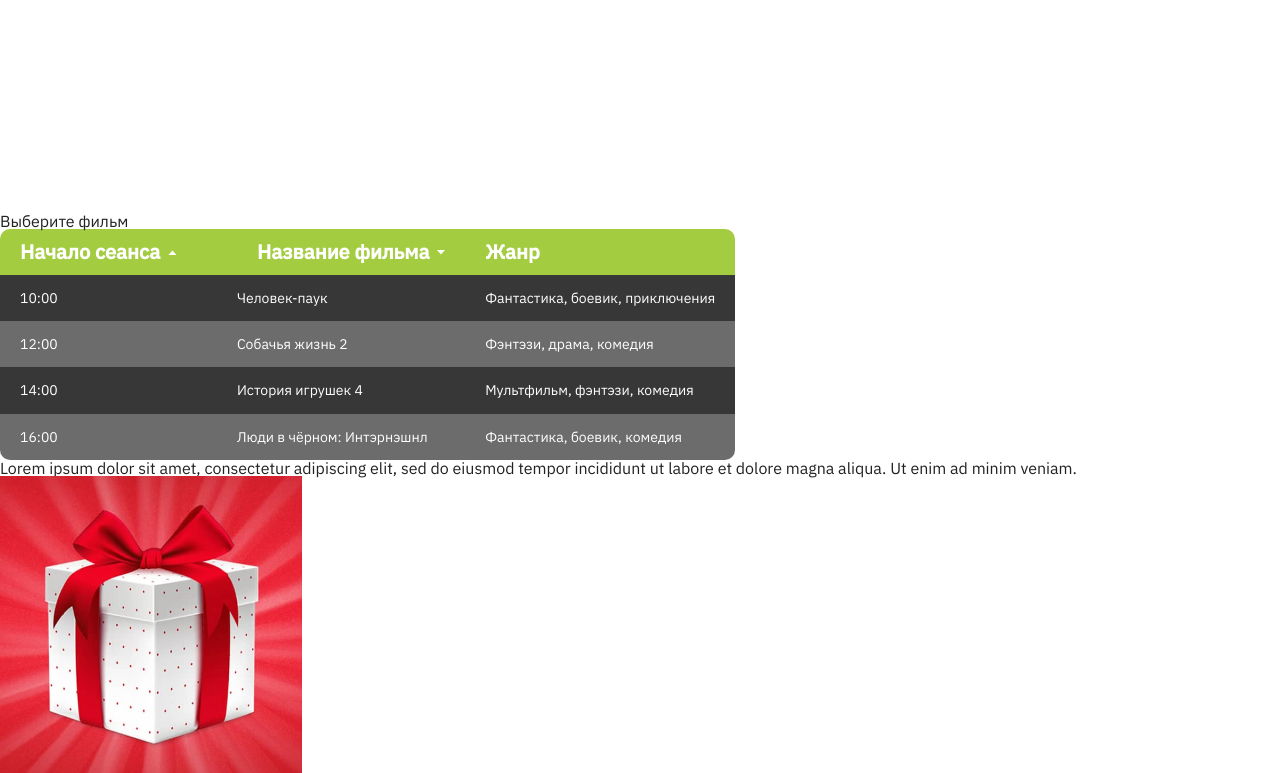
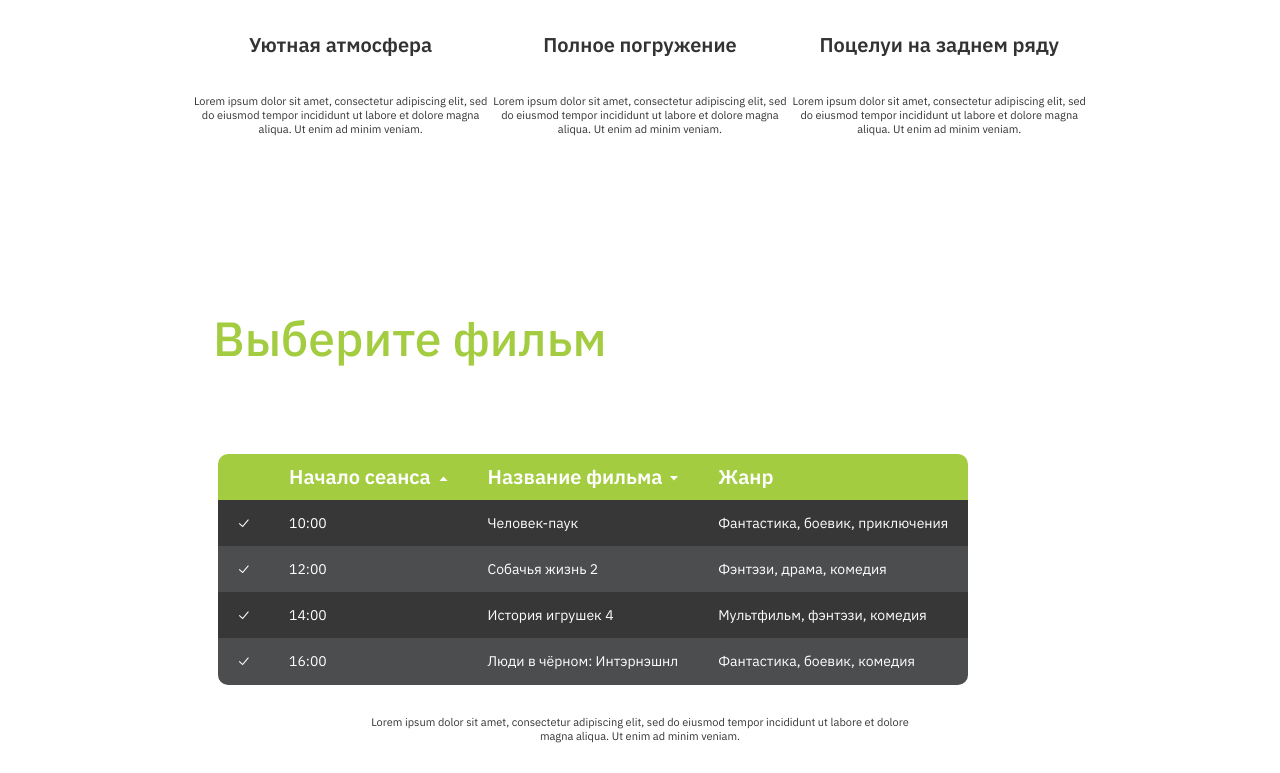
Before and after one commit to Bukarra/Innopolis-Study-Project, a website: page index.html in a window 1280 px wide. Shown: the part 1519-2292 px from the top of the page. Drawn offline with Linux system fonts and the light colour scheme.

Commit message:
2.12-9-Начало

```diff
--- a/css/main.css
+++ b/css/main.css
@@ -20,6 +20,13 @@
     font-style: normal;
 }
 
+@font-face {
+    font-family: 'IBM_Plex_Sans';
+    src: url('../fonts/IBMPlexSans-SemiBold.ttf');
+    font-weight: 600;
+    font-style: normal;
+}
+
 /** Общие стили */
 body {
     font-family: 'IBM_Plex_Sans',
@@ -38,6 +45,13 @@ body {
     font-size: 11px;
     line-height: 1.27;
     color: #333333;
+}
+
+.headline-font_bold {
+    font-weight: 600;
+    font-size: 20px;
+    line-height: 1.3;
+    color: #333;
 }
 
 .picture-size {
@@ -254,7 +268,7 @@ body {
 /** Блок 2 */
 .block02 {
     max-width: 1124px;
-    height: 900px;
+    height: 1000px;
     margin: 0 auto;
 }
 
@@ -303,65 +317,111 @@ body {
     width: 33.33%;
 }
 
-.block02__benefits {
+.block02__large-text {
+    margin: 35px 0 37px;
+}
+
+.block02__small-text {
+    margin-bottom: 60px;
+}
+
+.block02 .block02__benefits {
     margin: 0 -27px;
 }
 
-.table01 {
+/** Блок 3 */
+
+.block03 {
+    max-width: 1124px;
+    height: 490px;
+    margin: 0 auto;
+}
+
+.block03__inner {
+    max-width: 854px;
+    margin: 0 auto;
+}
+
+.block03__table-wrap {
+    max-width: 844px;
+    margin: 0 auto;
+}
+
+.block03__headline {
+    margin: -5px 0 84px;
+}
+
+.block03__table {
     border-collapse: collapse;
     border-radius: 10px;
     overflow: hidden;
     text-align: left;
 }
 
-.table01 th {
+.block03__table th {
     background: #A3CC40;
+    padding: 10px 20px;
 }
 
-.table01__col1 {
-    padding: 10px 40px 10px 20px;
+.block03__table_white {
+    text-decoration: none;
+    color: #FFF;
 }
 
-.table01__col2 {
-    padding: 10px 20px 10px 40px;
+.block03__link-icon {
+    display: inline-block;
+    vertical-align: top;
+    margin-top: 12px;
+    margin-left: 3px;
 }
 
-.table01__col3 {
-    padding: 10px 60px 10px 20px;
-}
-
-.table01__link {
-    font-weight: 600;
-    font-size: 20px;
-    line-height: 1.3;
-    color: #FFF;
-    text-decoration: none;
-}
-
-.table01__linkicon {
-    display: inline-block;
-    vertical-align: top;
-    margin-top: 11px;
-    padding-left: 3px;
-}
-
-.table01 tr {
-    vertical-align: top;
-}
-
-.table01 td {
+.block03__table td {
     background: #373737;
     padding: 14px 20px;
     color: #FFF;
-    font-weight: 400;
+    font-weight: normal;
     font-size: 14px;
     line-height: 1.3;
 }
 
-.table01 tr:nth-child(2n+1) td {
-    background: #6c6c6c;
+.block03__table tr:nth-child(2n+1) td {
+    background: #4C4D4F;
+}
+
+.block03__check {
+    fill: #FFF;
+}
+
+.block03__check:hover {
+    fill: #A3CC40;
+}
+
+.block03__text {
+    margin: 31px auto;
+    text-align: center;
+    width: 539px;
+}
+
+/** Блок 4 */
+.block04 {
+    background: url('../images/block04_background.jpg') no-repeat center / cover,
+        teal;
+    max-width: 1124px;
+    height: 700px;
+    margin: 0 auto;
+    position: relative;
+    overflow: hidden;
+}
+
+.block04::after {
+    content: '';
+    display: block;
+    border-bottom: 167px solid transparent;
+    border-left: 100vw solid #FFF;
+    position: absolute;
+    top: 0;
+    left: 0;
 }
 
 
-
 /** Медиа – правила */
--- a/index.html
+++ b/index.html
@@ -137,10 +137,10 @@
                 <div class="block02__benefits">
                     <div class="block02__benefit">
                         <img class="block02__pic1 picture-size" src="images/whyus1_land.jpg" alt="Большие экраны">
-                        <div>
+                        <div class="headline-font_bold block02__large-text">
                             Большие экраны
                         </div>
-                        <div>
+                        <div class="paragraph-font block02__small-text">
                             Lorem ipsum dolor sit amet, consectetur adipiscing elit, sed do
                             eiusmod tempor incididunt ut labore et dolore magna aliqua. Ut enim ad
                             minim veniam.
@@ -148,10 +148,10 @@
                     </div>
                     <div class="block02__benefit">
                         <img class="block02__pic2 picture-size" src="images/whyus2_land.jpg" alt="Объёмный звук">
-                        <div>
+                        <div class="headline-font_bold block02__large-text">
                             Объёмный звук
                         </div>
-                        <div>
+                        <div class="paragraph-font block02__small-text">
                             Lorem ipsum dolor sit amet, consectetur adipiscing elit, sed do
                             eiusmod tempor incididunt ut labore et dolore magna aliqua. Ut enim ad
                             minim veniam.
@@ -159,10 +159,10 @@
                     </div>
                     <div class="block02__benefit">
                         <img class="block02__pic3 picture-size" src="images/whyus3_land.jpg" alt="Удобные кресла">
-                        <div>
+                        <div class="headline-font_bold block02__large-text">
                             Удобные кресла
                         </div>
-                        <div>
+                        <div class="paragraph-font block02__small-text">
                             Lorem ipsum dolor sit amet, consectetur adipiscing elit, sed do
                             eiusmod tempor incididunt ut labore et dolore magna aliqua. Ut enim ad
                             minim veniam.
@@ -170,10 +170,10 @@
                     </div>
                     <div class="block02__benefit">
                         <img class="block02__pic4 picture-size" src="images/whyus4_land.jpg" alt="Уютная атмосфера">
-                        <div>
+                        <div class="headline-font_bold block02__large-text">
                             Уютная атмосфера
                         </div>
-                        <div>
+                        <div class="paragraph-font block02__small-text">
                             Lorem ipsum dolor sit amet, consectetur adipiscing elit, sed do
                             eiusmod tempor incididunt ut labore et dolore magna aliqua. Ut enim ad
                             minim veniam.
@@ -181,10 +181,10 @@
                     </div>
                     <div class="block02__benefit">
                         <img class="block02__pic5 picture-size" src="images/whyus5_land.jpg" alt="Полное погружение">
-                        <div>
+                        <div class="headline-font_bold block02__large-text">
                             Полное погружение
                         </div>
-                        <div>
+                        <div class="paragraph-font block02__small-text">
                             Lorem ipsum dolor sit amet, consectetur adipiscing elit, sed do
                             eiusmod tempor incididunt ut labore et dolore magna aliqua. Ut enim ad
                             minim veniam.
@@ -193,10 +193,10 @@
                     <div class="block02__benefit">
                         <img class="block02__pic6 picture-size" src="images/whyus6_land.jpg"
                             alt="Поцелуи на заднем ряду">
-                        <div>
+                        <div class="headline-font_bold block02__large-text">
                             Поцелуи на заднем ряду
                         </div>
-                        <div>
+                        <div class="paragraph-font block02__small-text">
                             Lorem ipsum dolor sit amet, consectetur adipiscing elit, sed do
                             eiusmod tempor incididunt ut labore et dolore magna aliqua. Ut enim ad
                             minim veniam.
@@ -206,61 +206,103 @@
             </div>
         </div>
     </div>
-    <section>
-        <div>
-            <a id="selectfilm">
-                <h2>Выберите фильм</h2>
-            </a>
+    <div class="block03">
+        <div class="block03__inner">
+            <div class="block03__headline">
+                <a id="selectfilm">
+                    <h2 class="headline-font">
+                        Выберите фильм
+                    </h2>
+                </a>
+            </div>
         </div>
-        <div>
-            <table class="table01">
+        <div class="block03__table-wrap">
+            <table class="block03__table">
                 <tr>
-                    <th class="table01__col1">
-                        <a href="#" class="table01__link">Начало сеанса
-                            <img src="/images/table_triangle_up.svg" alt="Начало сеанса" class="table01__linkicon">
+                    <th></th>
+                    <th>
+                        <a href="#" class="block03__table_white headline-font_bold">
+                            Начало сеанса
+                            <svg class="block03__link-icon" width="9" height="5">
+                                <use xlink:href="#trianle_up"></use>
+                            </svg>
                         </a>
                     </th>
-                    <th class="table01__col2">
-                        <a href="#" class="table01__link">Название фильма
-                            <img src="/images/table_triangle_down.svg" alt="Название фильма" class="table01__linkicon">
+                    <th>
+                        <a href="#" class="block03__table_white headline-font_bold">
+                            Название фильма
+                            <svg class="block03__link-icon" width="8" height="5">
+                                <use xlink:href="#triangle_down"></use>
+                            </svg>
                         </a>
                     </th>
-                    <th class="table01__col3">
-                        <a href="#" class="table01__link">Жанр
+                    <th>
+                        <a href="#" class="block03__table_white headline-font_bold">
+                            Жанр
                         </a>
                     </th>
                 </tr>
                 <tr>
+                    <td>
+                        <a href="#" class="block03__check">
+                            <svg width="11" height="9">
+                                <use xlink:href="#check_icon"></use>
+                            </svg>
+                        </a>
+                    </td>
                     <td class="table01__col1">10:00</td>
                     <td class="table01__col2">Человек-паук</td>
                     <td class="table01__col3">Фантастика, боевик, приключения</td>
                 </tr>
                 <tr>
+                    <td>
+                        <a href="#" class="block03__check">
+                            <svg width="11" height="9">
+                                <use xlink:href="#check_icon"></use>
+                            </svg>
+                        </a>
+                    </td>
                     <td class="table01__col1">12:00</td>
                     <td class="table01__col2">Собачья жизнь 2</td>
                     <td class="table01__col3">Фэнтэзи, драма, комедия</td>
                 </tr>
                 <tr>
+                    <td>
+                        <a href="#" class="block03__check">
+                            <svg width="11" height="9">
+                                <use xlink:href="#check_icon"></use>
+                            </svg>
+                        </a>
+                    </td>
                     <td class="table01__col1">14:00</td>
                     <td class="table01__col2">История игрушек 4</td>
                     <td class="table01__col3">Мультфильм, фэнтэзи, комедия</td>
                 </tr>
                 <tr>
+                    <td>
+                        <a href="#" class="block03__check">
+                            <svg width="11" height="9">
+                                <use xlink:href="#check_icon"></use>
+                            </svg>
+                        </a>
+                    </td>
                     <td class="table01__col1">16:00</td>
                     <td class="table01__col2">Люди в чёрном: Интэрнэшнл</td>
                     <td class="table01__col3">Фантастика, боевик, комедия</td>
                 </tr>
             </table>
+            <div class="block03__text paragraph-font">
+                Lorem ipsum dolor sit amet, consectetur adipiscing elit, sed do eiusmod
+                tempor incididunt ut labore et dolore magna aliqua. Ut enim ad minim
+                veniam.
+            </div>
         </div>
-        <p>
-            Lorem ipsum dolor sit amet, consectetur adipiscing elit, sed do eiusmod
-            tempor incididunt ut labore et dolore magna aliqua. Ut enim ad minim
-            veniam.
-        </p>
-    </section>
+    </div>
+    <div class="block04">
+
+    </div>
     <section>
         <img src="images/gift_land.jpg" alt="Подарок" width="302" height="303">
-        <img src="images/giftbackground_land.jpg" alt="Подарок каждому!" width="1129" height="587">
         <section>
             <div>
                 <h2>Подарок каждому!</h2>
@@ -288,6 +330,7 @@
                     nisl nunc mi ipsum. Nibh sit amet commodo nulla facilisi nullam
                     vehicula ipsum.
                 </p>
+            </div>
             </div>
             <div>
                 <b>Получить подарок</b>
@@ -589,10 +632,21 @@
                 d="M6.67222 8.98889C5.1 8.18333 3.81111 6.9 3.01111 5.32778L4.12371 4.49804C4.44322 4.25977 4.59072 3.85451 4.49912 3.4666L4.09853 1.77018C3.99196 1.31884 3.58905 1 3.1253 1H1.55556C1.25 1 1 1.25 1 1.55556C1 6.77222 5.22778 11 10.4444 11C10.75 11 11 10.75 11 10.4444V8.87332C11 8.4102 10.682 8.00767 10.2315 7.90048L8.53545 7.49696C8.14653 7.40442 7.73987 7.55242 7.50139 7.87328L6.67222 8.98889Z"
                 fill="#333333" />
         </symbol>
-        <symbol id="arrow_down" width="8" height="4" viewBox="0 0 8 4" fill="none" xmlns="http://www.w3.org/2000/svg">
+        <symbol id="arrow_down" viewBox="0 0 8 4" fill="none" xmlns="http://www.w3.org/2000/svg">
             <path fill-rule="evenodd" clip-rule="evenodd"
                 d="M4.00406 3.8728L0.824164 0.692904L1.38985 0.127219L4.00406 2.74143L6.61827 0.127219L7.18396 0.692905L4.00406 3.8728Z"
                 fill="white" />
+        </symbol>
+        <symbol id="check_icon" viewBox="0 0 11 9" fill="none" xmlns="http://www.w3.org/2000/svg">
+            <path fill-rule="evenodd" clip-rule="evenodd"
+                d="M4.60581 6.79378L1.46056 3.93033L0.787354 4.66979L4.70255 8.23421L10.8223 0.94099L10.0562 0.298203L4.60581 6.79378Z"
+                fill="white" />
+        </symbol>
+        <symbol id="trianle_up" viewBox="0 0 9 5" fill="none" xmlns="http://www.w3.org/2000/svg">
+            <path d="M4.49182 0.5L8.49182 5H0.491821L4.49182 0.5Z" fill="white" />
+        </symbol>
+        <symbol id="triangle_down" viewBox="0 0 8 5" fill="none" xmlns="http://www.w3.org/2000/svg">
+            <path d="M4 4.5L8 0H0L4 4.5Z" fill="white" />
         </symbol>
     </svg>
 </body>
```
Also changed, not shown: images/block04_background.jpg (added), images/giftbackground_land.jpg (deleted).
